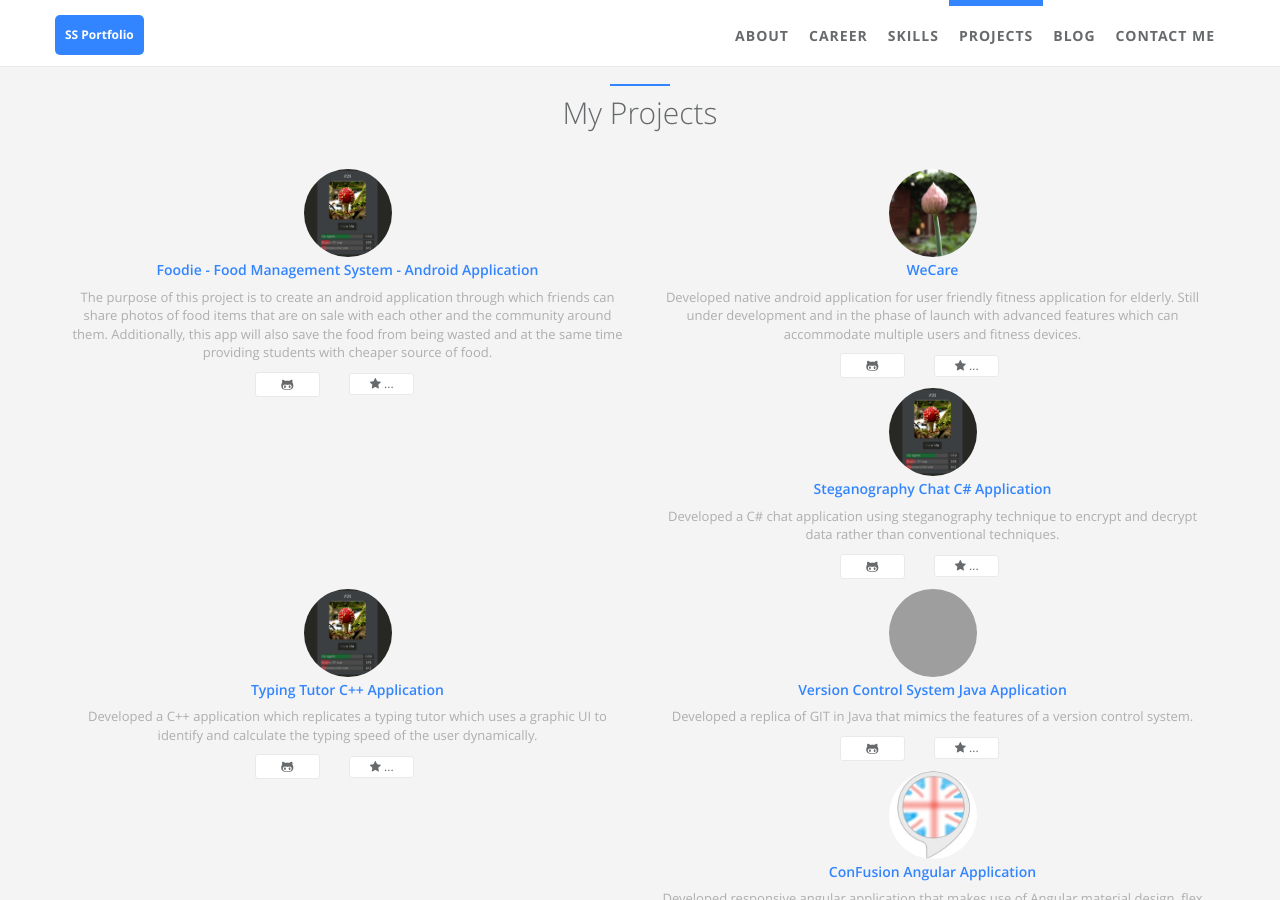
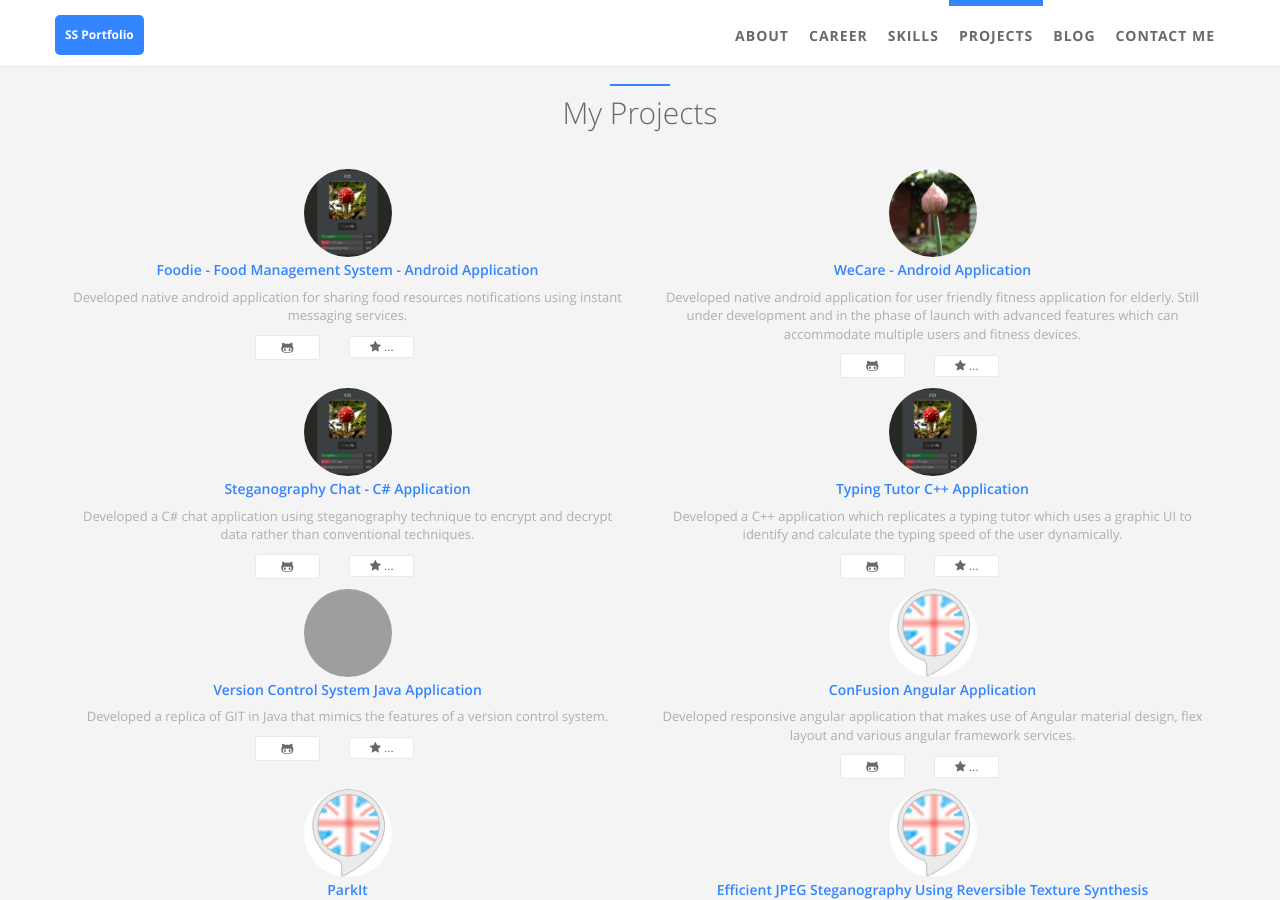
Before and after one commit to sankar810/sankar810.github.io, a Jekyll site: the page built from index.html, in a window 1280 px wide and 900 px high, scrolled down 2642 px. Built offline with Jekyll 4.4.1, drawn with Linux system fonts in a browser that asks for light colours; grey boxes are pictures that could not be loaded.

Commit message:
Update projects.yml

```diff
--- a/_data/index/projects.yml
+++ b/_data/index/projects.yml
@@ -9,11 +9,9 @@
   repo: Android_Foodie
   img: /static/assets/img/landing/fungai_org_icon.png
   desc: >
-    The purpose of this project is to create an android application through which friends can share photos of food items that
-    are on sale with each other and the community around them. Additionally, this app will also save the food from being
-    wasted and at the same time providing students with cheaper source of food.
+    Developed native android application for sharing food resources notifications using instant messaging services.
 
-- name: WeCare
+- name: WeCare - Android Application
 #  i18n:
   url: https://github.com/sankar810/WeCare Android Application
   gh_user: sankar810
@@ -22,7 +20,7 @@
   desc: >
     Developed native android application for user friendly fitness application for elderly. Still under development and in the phase of launch with advanced features which can accommodate multiple users and fitness devices.
 
-- name: Steganography Chat C# Application
+- name: Steganography Chat - C# Application
 #  i18n:
   url: https://github.com/sankar810/Steganography
   gh_user: sankar810
```
